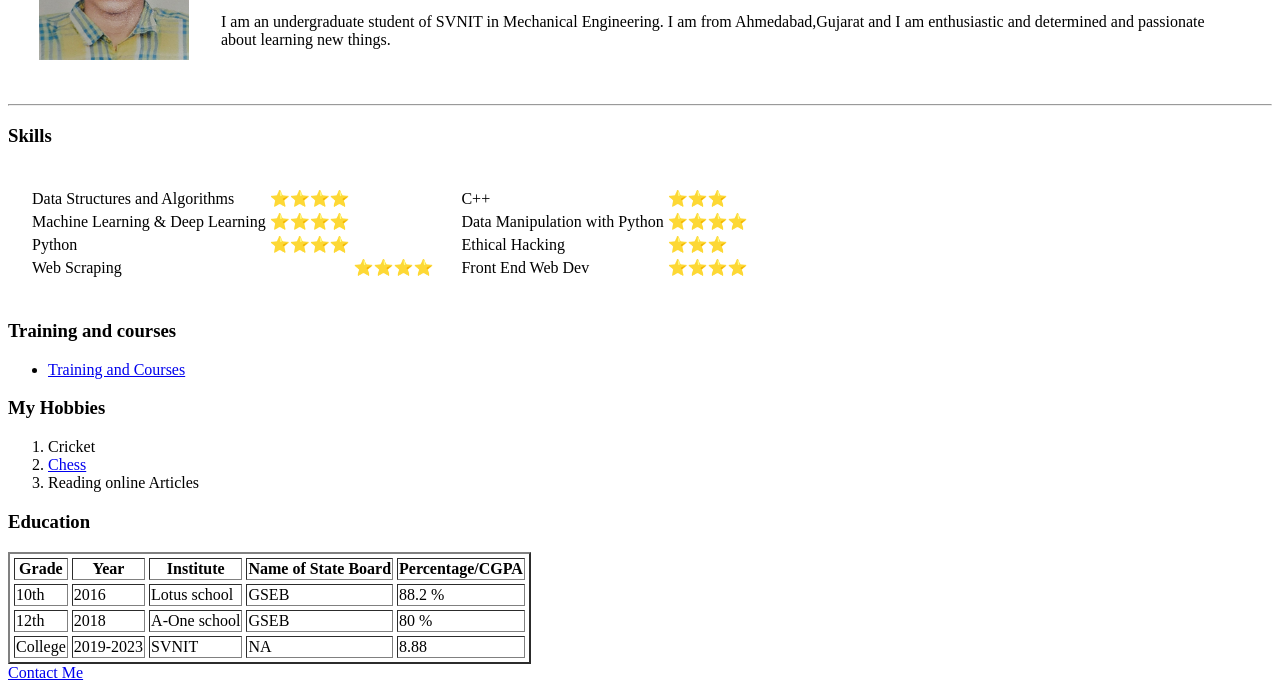
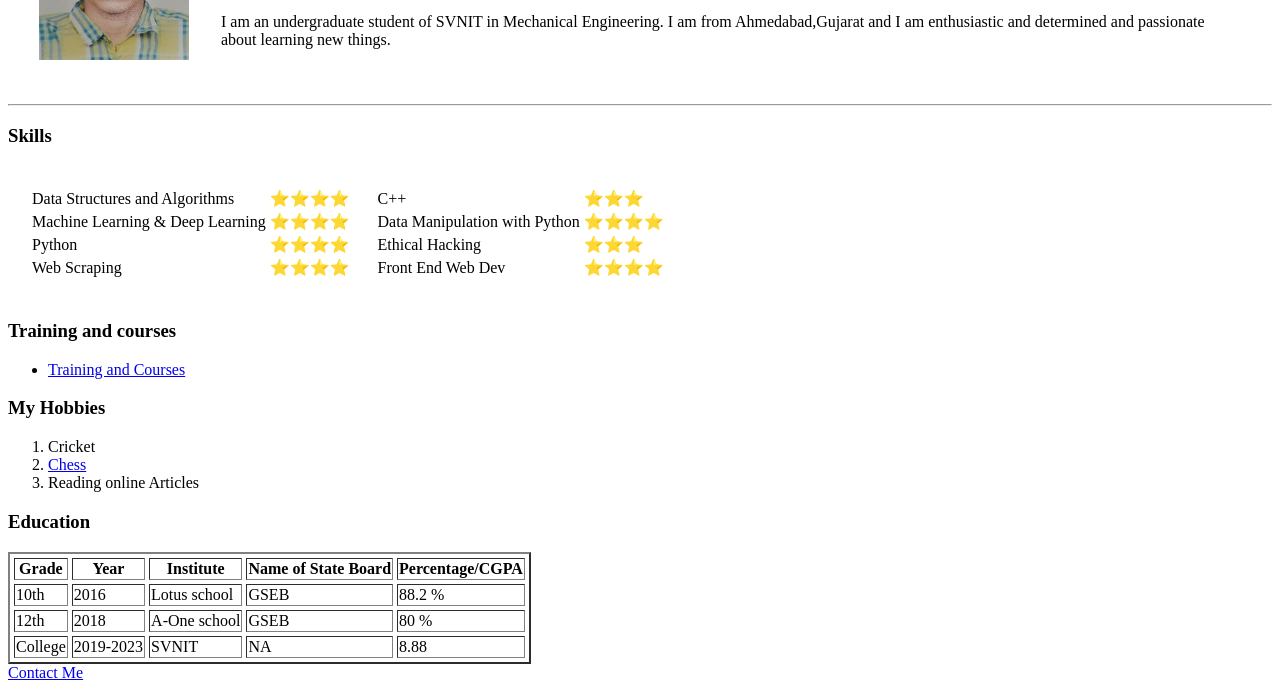
Before and after one commit to MeetPancholi01/My-short-profile, a plain HTML site: page index.html in a window 1280 px wide. Shown: the part 140-830 px from the top of the page. Drawn offline with Linux system fonts and the light colour scheme.

Commit message:
Update index.html

```diff
--- a/index.html
+++ b/index.html
@@ -37,7 +37,7 @@
                         <td>⭐⭐⭐⭐</td>
                     </tr>
                     <tr>
-                        <td>Web Scraping<td>
+                        <td>Web Scraping</td>
                         <td>⭐⭐⭐⭐</td>
                     </tr>
                 </table>
```
